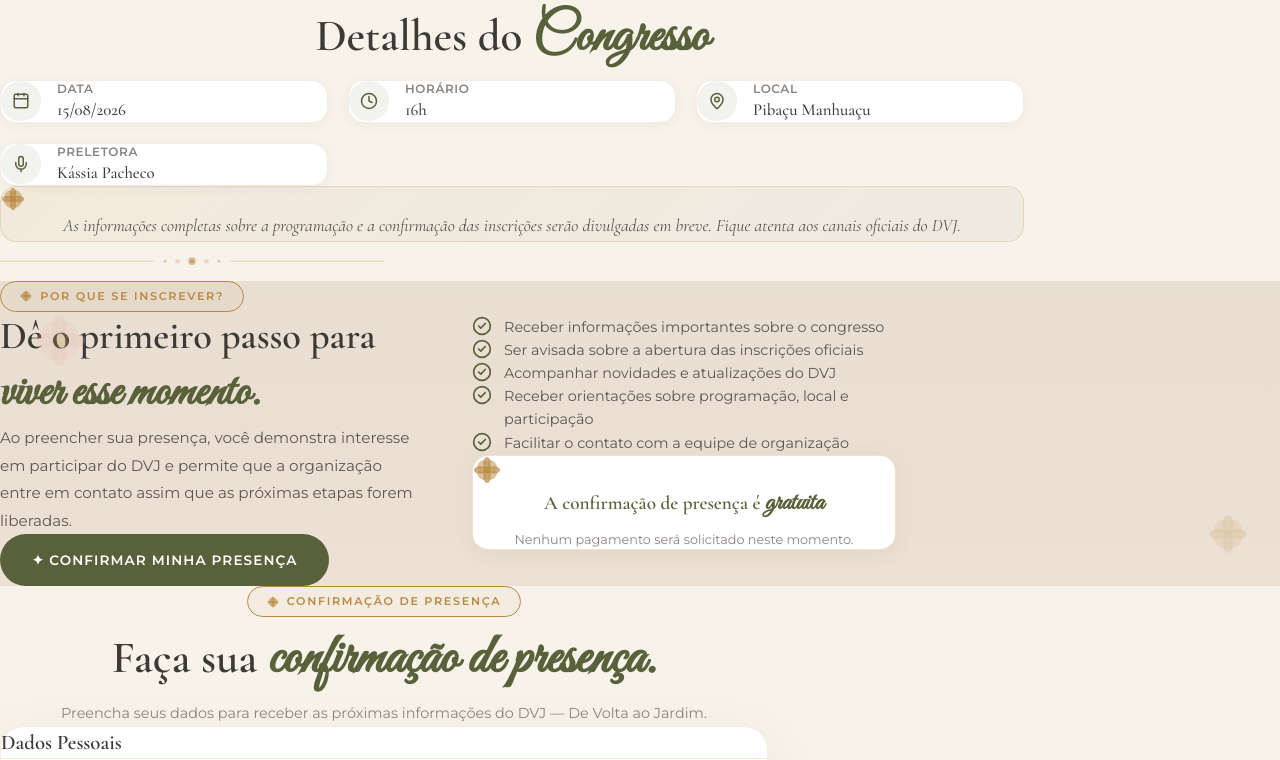
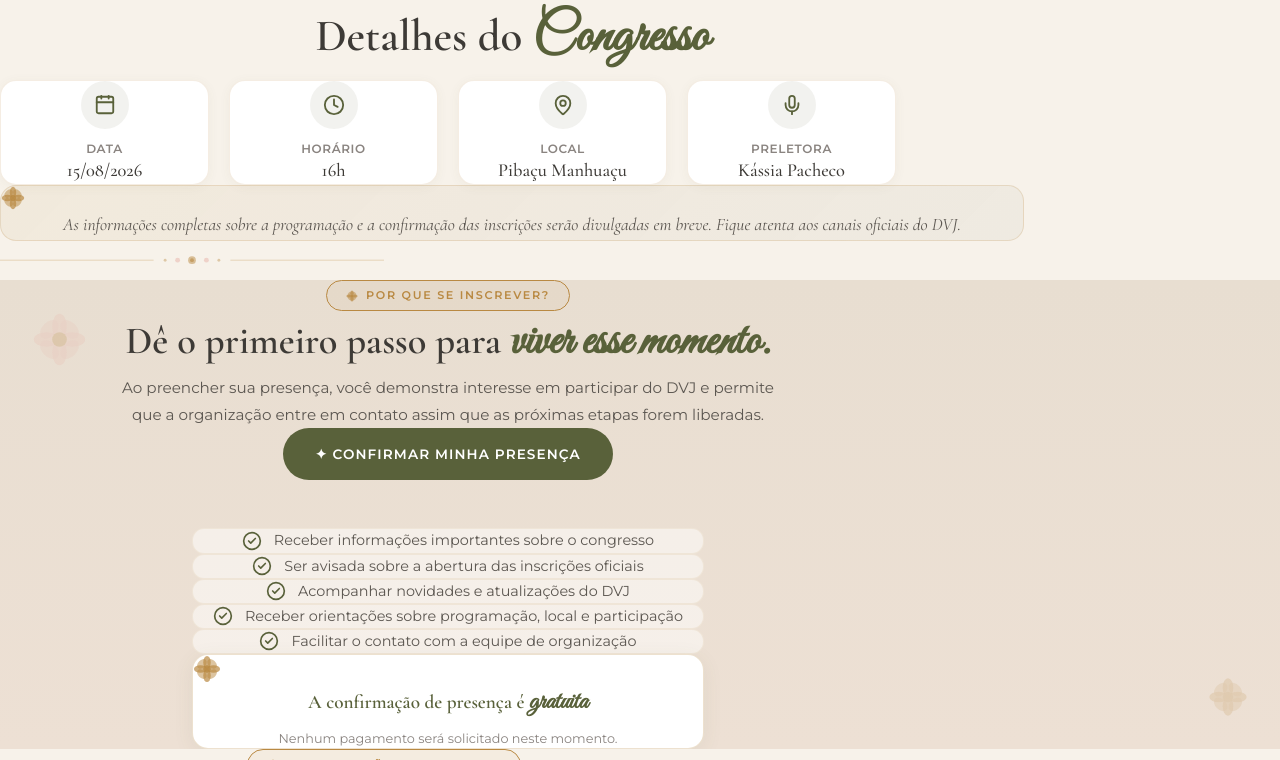
Before and after one commit to antarislol/predvj, a Next.js app: page / in a window 1280 px wide. Shown: the part 1920-2680 px from the top of the page. Built offline with nearby package versions, Linux system fonts and the light colour scheme; no server answers; a web font is replaced by a local one.

Commit message:
style: centraliza todo o conteudo de Beneficios e Informacoes

```diff
--- a/components/public/BeneficiosSection.tsx
+++ b/components/public/BeneficiosSection.tsx
@@ -41,25 +41,26 @@ export default function BeneficiosSection() {
         <SmallFlower size={40} color="#B98942" style={{ opacity: 0.25 }} />
       </div>
 
-      <div className="max-w-4xl mx-auto px-6">
-        <div className="grid md:grid-cols-2 gap-12 items-center">
+      <div className="max-w-4xl mx-auto px-6 text-center">
+        <div className="flex flex-col gap-12 items-center">
           {/* Coluna esquerda - Texto */}
           <motion.div
-            initial={{ opacity: 0, x: -40 }}
-            animate={isInView ? { opacity: 1, x: 0 } : {}}
+            initial={{ opacity: 0, y: 30 }}
+            animate={isInView ? { opacity: 1, y: 0 } : {}}
             transition={{ duration: 0.8 }}
+            className="max-w-2xl mx-auto"
           >
-            <span className="selo mb-4 inline-flex">
+            <span className="selo mb-4 inline-flex mx-auto">
               <SmallFlower size={12} color="#B98942" /> Por que se inscrever?
             </span>
-            <h2 className="mt-4 mb-6" style={{ fontFamily: "'Cormorant Garamond', serif", fontSize: "clamp(1.7rem, 3.5vw, 2.4rem)", fontWeight: 600, color: "#3D3A36", lineHeight: 1.3 }}>
+            <h2 className="mt-4 mb-6 mx-auto" style={{ fontFamily: "'Cormorant Garamond', serif", fontSize: "clamp(1.7rem, 3.5vw, 2.4rem)", fontWeight: 600, color: "#3D3A36", lineHeight: 1.3 }}>
               Dê o primeiro passo para{" "}
               <span style={{ fontFamily: "'Great Vibes', cursive", fontSize: "clamp(2rem, 4.5vw, 3rem)", color: "#59613A" }}>
                 viver esse momento.
               </span>
             </h2>
 
-            <p className="mb-8" style={{ color: "#5C5751", lineHeight: 1.8, fontFamily: "'Montserrat', sans-serif", fontSize: "0.95rem" }}>
+            <p className="mb-8 mx-auto" style={{ color: "#5C5751", lineHeight: 1.8, fontFamily: "'Montserrat', sans-serif", fontSize: "0.95rem" }}>
               Ao preencher sua presença, você demonstra interesse em participar do DVJ
               e permite que a organização entre em contato assim que as próximas etapas
               forem liberadas.
@@ -67,7 +68,7 @@ export default function BeneficiosSection() {
 
             <button
               onClick={scrollToForm}
-              className="btn-primary"
+              className="btn-primary mx-auto"
               id="beneficios-cta-btn"
             >
               ✦ confirmar minha presença
@@ -76,22 +77,24 @@ export default function BeneficiosSection() {
 
           {/* Coluna direita - Benefícios */}
           <motion.div
-            initial={{ opacity: 0, x: 40 }}
-            animate={isInView ? { opacity: 1, x: 0 } : {}}
+            initial={{ opacity: 0, y: 30 }}
+            animate={isInView ? { opacity: 1, y: 0 } : {}}
             transition={{ duration: 0.8, delay: 0.2 }}
+            className="w-full max-w-lg mx-auto"
           >
             <div className="space-y-4 mb-8">
               {beneficios.map((beneficio, index) => (
                 <motion.div
                   key={index}
-                  initial={{ opacity: 0, x: 20 }}
-                  animate={isInView ? { opacity: 1, x: 0 } : {}}
+                  initial={{ opacity: 0, y: 20 }}
+                  animate={isInView ? { opacity: 1, y: 0 } : {}}
                   transition={{ duration: 0.5, delay: 0.3 + index * 0.1 }}
-                  className="flex items-start gap-3"
+                  className="flex items-center gap-3 justify-center text-center p-3 rounded-xl bg-white/50"
+                  style={{ border: "1px solid rgba(185,137,66,0.1)" }}
                 >
                   <CheckCircle2
                     size={20}
-                    className="flex-shrink-0 mt-0.5"
+                    className="flex-shrink-0"
                     style={{ color: "#59613A" }}
                   />
                   <p
--- a/components/public/InformacoesSection.tsx
+++ b/components/public/InformacoesSection.tsx
@@ -39,14 +39,14 @@ export default function InformacoesSection() {
         </motion.div>
 
         {/* Grid de informações */}
-        <div className="grid sm:grid-cols-2 lg:grid-cols-3 gap-5 mb-10">
+        <div className="flex flex-col sm:flex-row flex-wrap justify-center gap-5 mb-10 max-w-4xl mx-auto">
           {infoItems.map((item, index) => (
             <motion.div
               key={item.label}
               initial={{ opacity: 0, y: 30 }}
               animate={isInView ? { opacity: 1, y: 0 } : {}}
               transition={{ duration: 0.6, delay: index * 0.1 }}
-              className="flex items-start gap-4 p-5 rounded-2xl"
+              className="flex flex-col items-center text-center gap-3 p-6 rounded-2xl flex-1 min-w-[200px]"
               style={{
                 background: "white",
                 border: "1px solid rgba(185,137,66,0.15)",
@@ -54,14 +54,14 @@ export default function InformacoesSection() {
               }}
             >
               <div
-                className="w-10 h-10 rounded-full flex items-center justify-center flex-shrink-0"
+                className="w-12 h-12 rounded-full flex items-center justify-center flex-shrink-0"
                 style={{ background: "rgba(89,97,58,0.08)" }}
               >
-                <item.icon size={18} color="#59613A" />
+                <item.icon size={22} color="#59613A" />
               </div>
               <div>
                 <p
-                  className="text-xs font-semibold tracking-wider uppercase mb-1"
+                  className="text-xs font-semibold tracking-wider uppercase mb-2"
                   style={{ color: "#8A8480", fontFamily: "'Montserrat', sans-serif" }}
                 >
                   {item.label}
@@ -71,7 +71,7 @@ export default function InformacoesSection() {
                   style={{
                     color: item.valor.startsWith("[") ? "#B98942" : "#3D3A36",
                     fontFamily: "'Cormorant Garamond', serif",
-                    fontSize: "1.05rem",
+                    fontSize: "1.15rem",
                     fontStyle: item.valor.startsWith("[") ? "italic" : "normal",
                   }}
                 >
```
